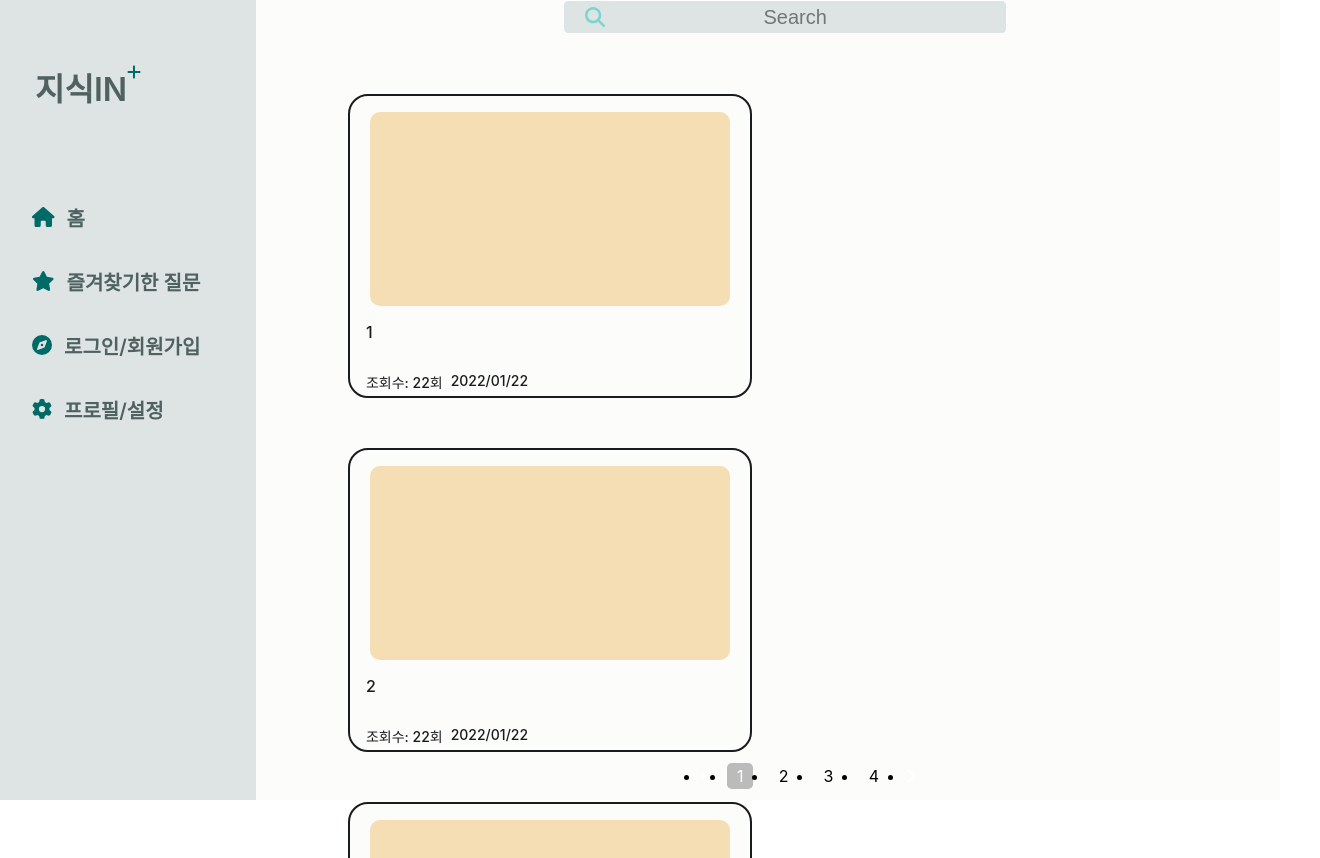
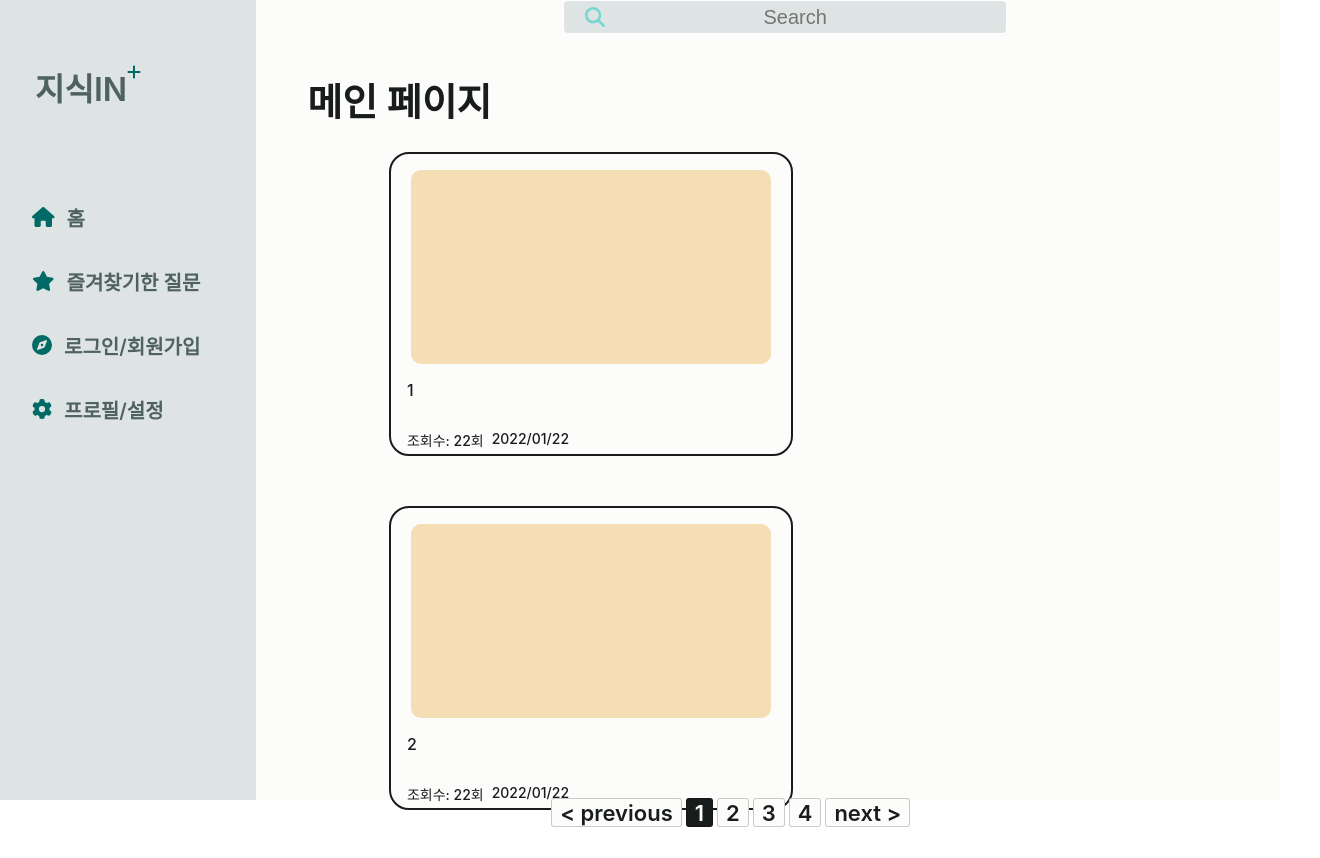
Before and after one commit to Mju-CapstoneDesign2024-5th/FrontEnd, a React (Create React App) app: page / in a window 1280 px wide. Shown: the top 858 px of the page, 1320 px wide, since content can reach past the window. Built offline with nearby package versions, Linux system fonts and the light colour scheme.

Commit message:
fix: 페이지네이션 스타일 변경 chore: 메인 페이지 타이틀 추가

```diff
--- a/src/components/Pagination.js
+++ b/src/components/Pagination.js
@@ -1,21 +1,89 @@
 import React from "react";
 import ReactPaginate from "react-paginate";
-import { FontAwesomeIcon } from "@fortawesome/react-fontawesome";
-import { faChevronLeft, faChevronRight } from "@fortawesome/free-solid-svg-icons";
-import "./Paging.css";
+import styled from "styled-components";
 
 const Pagination = ({pageCount, onPageChange, currentPage}) => {
     return(
-        <ReactPaginate
-            previousLabel={<FontAwesomeIcon icon={faChevronLeft} color="#fefefe"/>}
-            nextLabel={<FontAwesomeIcon icon={faChevronRight} color="#fefefe"/>}
-            pageCount={pageCount}
-            onPageChange={onPageChange}
-            containerClassName={"pagination"}
-            pageLinkClassName={"pagination__link"}
-            activeLinkClassName={"pagination__link__active"}
-        />
+        <PaginationWrap>
+            <ReactPaginate
+                breakLabel={'...'}
+                nextLabel={'next >'}
+                onPageChange={onPageChange}
+                pageRangeDisplayed={5}
+                pageCount={pageCount}
+                previousLabel={'< previous'}
+                renderOnZeroPageCount={null}
+                previousClassName="page-item"
+                nextClassName="page-item"
+                breakClassName="break"
+                containerClassName="pagination"
+                pageClassName="page-item"
+                activeClassName="active"
+                disabledClassName="disabled"
+            />
+        </PaginationWrap>
     );
 };
 
+const PaginationWrap = styled.div`
+.pagination{
+    display: flex;
+    justify-content: center;
+    width: 90%;
+    padding: 70px 16px 16px 16px;
+}
+
+.page-item {
+    cursor: pointer;
+    height: 27px;
+    display: flex;
+    justify-content: center;
+    align-items: center;
+    border: 1px solid rgba(0, 0, 0, 0.2);
+    border-radius: 3px;
+    margin-right: 4px;
+    padding: 0px 8px 0px 8px;
+    font-weight: 600;
+    font-size: 22px;
+    background-color: ${({ theme }) => theme.bgColor};
+    color: ${({ theme }) => theme.textColor};
+
+    &:hover {
+        background-color: ${({ theme }) => theme.textColor};
+        color: ${({ theme }) => theme.bgColor};
+    }
+  }
+
+.active {
+    background-color: ${({ theme }) => theme.textColor};
+    color: ${({ theme }) => theme.bgColor};
+
+    &:hover {
+        background-color: ${({ theme }) => theme.textColor};
+    }
+  }
+
+  .break {
+    height: 27px;
+    display: flex;
+    justify-content: center;
+    align-items: center;
+
+    border-radius: 3px;
+    margin-right: 4px;
+    padding: 0px 8px 0px 8px;
+  }
+
+  .previous {
+    height: 27px;
+    display: flex;
+    justify-content: center;
+    align-items: center;
+
+    border-radius: 3px;
+    margin-right: 4px;
+    padding: 0px 8px 0px 8px;
+  }
+`
+
 export default Pagination;
--- a/src/components/Paging.css
+++ /dev/null
@@ -1,18 +0,0 @@
-.pagination{
-    margin-top: 2rem;
-    width: 100%;
-    display: flex;
-    justify-content: center;
-    gap: 1rem;
-}
-
-.pagination__link {
-    transition: all 0.25s;
-    padding: 0.2rem 0.6rem;
-    border-radius: 0.3rem;
-}
-
-.pagination__link__active {
-    background-color: #bbb;
-    color: #fefefe;
-}
--- a/src/pages/MainPage.js
+++ b/src/pages/MainPage.js
@@ -114,7 +114,6 @@ const MainPage = () => {
 
     useEffect(() => {
         setList(data);
-        console.log(pageCount);
     }, []);
 
     return (
@@ -122,6 +121,9 @@ const MainPage = () => {
             <Statusbar/>
             <MainArea>
                 <Searchbar/>
+                <TitleArea>
+                    <TitleText>메인 페이지</TitleText>
+                </TitleArea>
                 <MainBox>
                     {list
                         .slice(currentPage * PER_PAGE, (currentPage + 1) * PER_PAGE)
@@ -154,13 +156,24 @@ const MainArea = styled.div`
     height: 100%;
 `
 
+const TitleArea = styled.div`
+    width: 80%;
+    height: 10%;
+    margin-left: 5%;
+`
+
+const TitleText = styled.p`
+    font-size: 38px;
+    font-weight: 600;
+    color: ${({ theme }) => theme.textColor};
+`
+
 const MainBox = styled.div`
     width: 70%;
-    height: 80%;
+    height: 70%;
     display: flex;
     flex-wrap: wrap;
-    margin-top: 60px;
-    margin-left: 8%;
+    margin-left: 12%;
     gap: 50px;
 `
 
```
